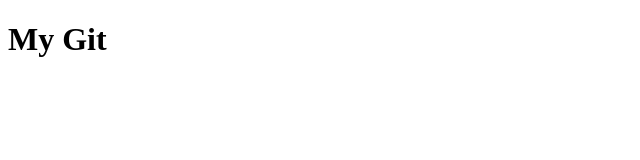
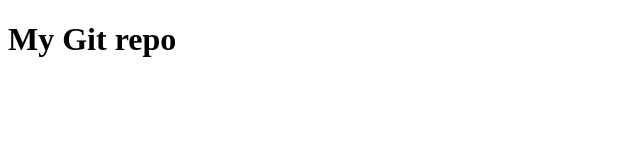
Before and after one commit to KulkarniBaswaraj/Portfolio, a plain HTML site: page index.html in a window 1280 px wide. Shown: the whole page, without its empty margins (0-640 px from the left). Drawn offline with Linux system fonts and the light colour scheme.

Commit message:
My second changes in release branch

```diff
--- a/index.html
+++ b/index.html
@@ -7,6 +7,6 @@
     <title>Document</title>
 </head>
 <body>
-    <h1> My Git </h1>
+    <h1> My Git repo </h1>
 </body>
 </html>
```
